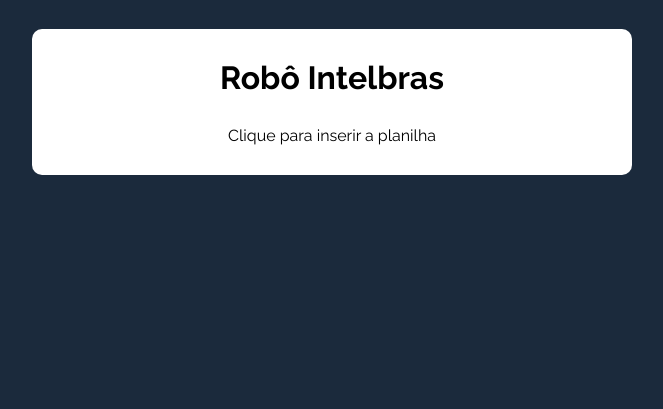
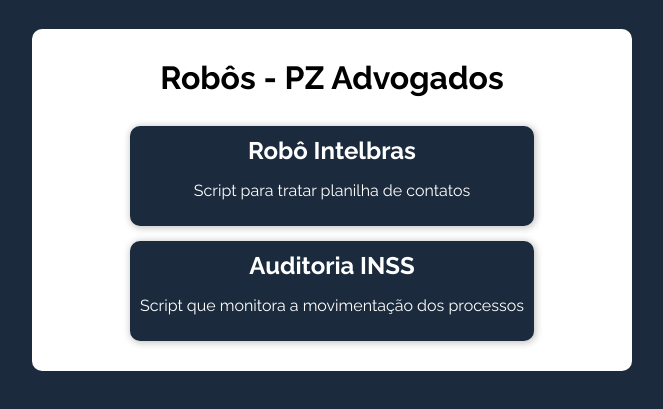
Before and after one commit to Parish-Zenandro/intelbras-web, a Flask app: page / in a window 1280 px wide. Shown: the part 391-800 px from the top of the page, without its empty margins (308-971 px from the left). Run offline with Flask 3, Linux system fonts and the light colour scheme.

Commit message:
transform into a hub with many scripts

```diff
--- a/templates/home.html
+++ b/templates/home.html
@@ -6,7 +6,7 @@
 <head>
     <meta charset="UTF-8">
     <meta name="viewport" content="width=device-width, initial-scale=1.0">
-    <title>Robô Intelbras</title>
+    <title>Robôs - PZ Advogados</title>
     <style>
         body {
             font-family: "Raleway", sans-serif;
@@ -61,6 +61,35 @@
         img {
             scale: 0.8;
         }
+        div {
+            display: flex;
+            flex-direction: column;
+            gap: 15px;
+        }
+        article {
+            display: flex;
+            flex-direction: column;
+            justify-content: center;
+            align-items: center;
+            margin: 0;
+            padding: 10px;
+            background-color: #1b2a3c;
+            color: #ffffff;
+            border-radius: 10px;
+            transition: all 0.5s;
+            box-shadow: 1px 1px 7px 1px #0000003c;
+        }
+        article:hover {
+            transform: scale(1.05);
+            cursor: pointer;
+        }
+        h2 {
+            margin: 0;
+            padding: 0;
+        }
+        a {
+            text-decoration: none;
+        }
     </style>
 </head>
 <body>
@@ -68,31 +97,24 @@
         <img src="https://pz.adv.br/wp-content/uploads/2023/01/Molde-Logo-PZ.png" alt="Logo PZ Advogados">
     </header>
     <main>
-        <h1>Robô Intelbras</h1>
-        <form action="/" method="POST" enctype="multipart/form-data" class="form">
-            <label for="file" class="inputLabel">Clique para inserir a planilha</label>
-            <input type="file" name="file" id="file" accept=".xlsx" class="input">
-            <button type="submit" class="submitButton">Converter</button>
-        </form>
+        <h1>Robôs - PZ Advogados</h1>
+        <div>
+            <a href="/intelbras">
+
+                <article>
+                    <h2>Robô Intelbras</h2>
+                    <p>Script para tratar planilha de contatos</p>
+                </article>
+            </a>
+            <a href="/auditoria">
+                <article>
+                    <h2>Auditoria INSS</h2>
+                    <p>Script que monitora a movimentação dos processos</p>
+                </article>
+            </a>
+        </div>
     </main>
     <script>
-        const fileInput = document.querySelector('.input')
-        const inputLabel = document.querySelector('.inputLabel')
-        const submitButton = document.querySelector('.submitButton')
-        submitButton.style.display = 'none'
-        function handleInputChange() {
-            if (fileInput.files.length > 0) {
-                inputLabel.innerText=`Arquivo carregado: ${fileInput.files[0].name}`
-                submitButton.style.display = 'block'
-            } else {
-                submitButton.style.display = 'none'
-            }
-        }
-        function resetSite() {
-            inputLabel.innerText=`Arquivo baixado com sucesso!\nClique aqui para converter outra planilha`
-        }
-        fileInput.addEventListener('change', handleInputChange)
-        submitButton.addEventListener('click', resetSite)
     </script>
 </body>
 </html>
--- a/views.py
+++ b/views.py
@@ -1,15 +1,50 @@
-from flask import request, render_template, send_file
+from flask import request, render_template, send_file, Response
 from main import app
 from src.intelbras import Intelbras
+from src.auditoria_inss import clear_sheets_and_move_data, execucao_dos_fluxos
 import datetime
+from io import BytesIO
 
-@app.route("/", methods=['GET', 'POST'])
+
+@app.route("/", methods=['GET',])
+def home():
+    if request.method != 'GET':
+        return Response(status=405)
+
+    return render_template('home.html')
+
+@app.route("/intelbras", methods=['GET', 'POST'])
 def intelbras():
     if request.method == 'POST':
         script = Intelbras()
         csv = script.run(request.files['file'])
         return send_file(csv, as_attachment=True, download_name=f"planilha intelbras_{datetime.date.today().strftime('%d-%m-%Y')}.csv", mimetype='text/csv')
     elif request.method == 'GET':
-        return render_template('home.html')
+        return render_template('intelbras.html')
     else:
         return "METHOD NOT ALLOWED"
+
+@app.route("/auditoria", methods=['GET', 'POST'])
+def auditoria():
+    if request.method == 'GET':
+        return render_template('auditoria.html')
+    elif request.method == 'POST':
+        command = request.form['command']
+        print(command)
+        match command:
+            case 'limpar_dados':
+                move_data = clear_sheets_and_move_data()
+                if move_data["success"]:
+                    return render_template('auditoria.html', dados_movidos=move_data["success"], link_planilha=move_data["sheet_url"])
+                else:
+                    return render_template('auditoria.html', dados_movidos=move_data["success"], link_planilha=None, error=move_data["error"])
+            case 'enviar_diferenca':
+                # A PLANILHA AGORA É ENVIADA VIA POST. SALVAR EM MEMÓRIA E ATUALIZAR O SCRIPT DE EXECUÇÃO DO ROBÔ!
+                file = request.files['lpra']
+                file_bytes = BytesIO(file.read())
+                success = execucao_dos_fluxos(planilha_lpra=file_bytes)
+                if not success["success"]:
+                    return render_template('auditoria.html', error=success["error"])
+                return render_template('auditoria.html', success=success["success"], message=success["message"])
+    else:
+        return render_template('auditoria.html')
```
Also changed, not shown: src/intelbras.py (deleted, +0 -121 lines).
